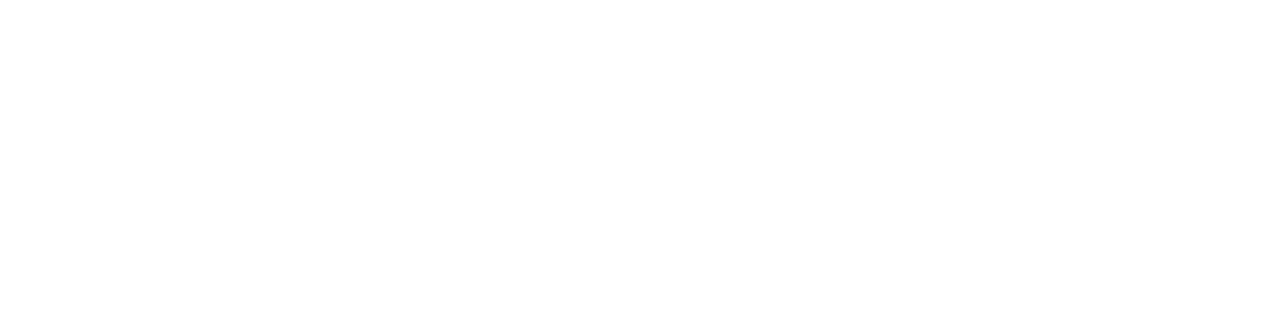
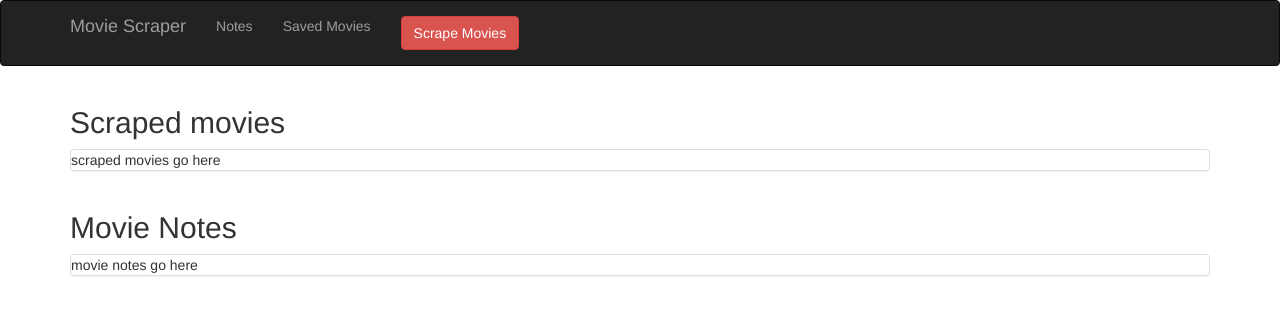
Before and after one commit to allansala27/Movie-Scraper, a React app: page / in a window 1280 px wide. Built offline with nearby package versions, Linux system fonts and the light colour scheme.

Commit message:
basic layout commit

```diff
--- a/package.json
+++ b/package.json
@@ -4,6 +4,7 @@
   "private": true,
   "dependencies": {
     "react": "^15.6.1",
+    "react-bootstrap": "^0.31.0",
     "react-dom": "^15.6.1"
   },
   "devDependencies": {
--- a/public/index.html
+++ b/public/index.html
@@ -10,6 +10,8 @@
     -->
     <link rel="manifest" href="%PUBLIC_URL%/manifest.json">
     <link rel="shortcut icon" href="%PUBLIC_URL%/favicon.ico">
+    <link rel="stylesheet" href="https://maxcdn.bootstrapcdn.com/bootstrap/latest/css/bootstrap.min.css">
+
     <!--
       Notice the use of %PUBLIC_URL% in the tags above.
       It will be replaced with the URL of the `public` folder during the build.
--- a/src/components/App.js
+++ b/src/components/App.js
@@ -1,4 +1,6 @@
 import React, { Component } from 'react';
+import Header from './header/header';
+import Section from './section/section';
 
 
 
@@ -6,6 +8,13 @@ class App extends Component {
     render() {
         return (
             <div className = "App">
+            	<Header />
+            	<Section sectionTitle="Scraped movies">
+            		scraped movies go here
+            	</Section>
+            	<Section sectionTitle="Movie Notes">
+            		movie notes go here
+            	</Section>
             </div>
         );
     }
--- /dev/null
+++ b/src/components/header/header.js
@@ -0,0 +1,27 @@
+import React, {Component} from 'react';
+import {Navbar, NavItem, NavDropdown, MenuItem, Nav, Button} from 'react-bootstrap';
+
+
+export default class Header extends Component {
+	render(){
+		return (
+            <div className="header">
+			<Navbar inverse collapseOnSelect>
+    			<Navbar.Header>
+     				<Navbar.Brand>
+        				<a href="#">Movie Scraper</a>
+      				</Navbar.Brand>
+      				<Navbar.Toggle />
+    			</Navbar.Header>
+    			<Navbar.Collapse>
+      				<Nav>
+        				<NavItem eventKey={1} href="#">Notes</NavItem>
+                        <NavItem eventKey={2} href="#">Saved Movies</NavItem>
+        				<NavItem eventKey={3} ><Button bsStyle="danger">Scrape Movies</Button></NavItem>
+      				</Nav>
+    			</Navbar.Collapse>
+  			</Navbar>
+            </div>
+		);
+	}
+}
--- /dev/null
+++ b/src/components/section/section.js
@@ -0,0 +1,25 @@
+import React, {Component} from 'react';
+import {Grid, Row, Col, Panel} from 'react-bootstrap';
+
+export default class Section extends Component {
+	render(){
+		return(
+			<div className="section">
+			<Grid>
+                <Row className="show-grid">
+                    <Col xs={12}>
+                        <h2>{this.props.sectionTitle}</h2>
+                    </Col>
+                </Row>
+    			<Row className="show-grid">
+      				<Col xs={12}>
+      					<Panel>
+      						{this.props.children}
+    					</Panel>
+      				</Col>
+    			</Row>
+  			</Grid>
+  			</div>
+		);
+	}
+}
```
Also changed, not shown: public/favicon.ico (deleted), public/manifest.json (deleted).
